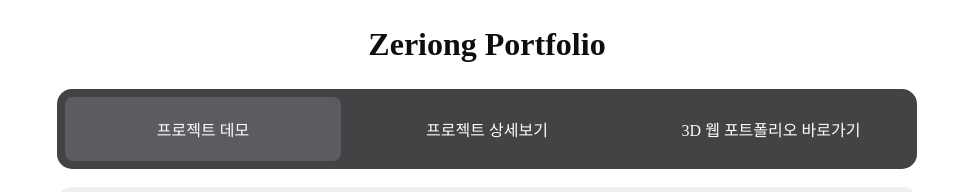
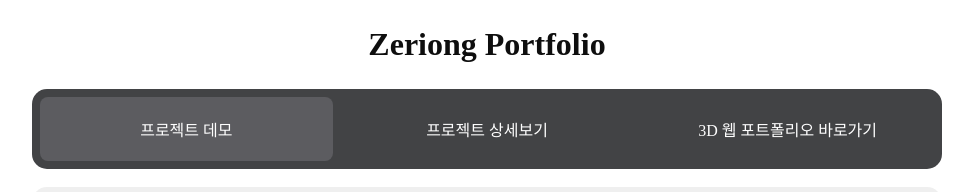
Before and after one commit to zeriong/resume-threejs, a website: page static/pages/portfolio.html in a window 1280 px wide. Shown: the top 192 px of the page, without its empty margins (153-1126 px from the left). Drawn offline with nearby package versions, Linux system fonts and the light colour scheme; files that its build step writes are made by us from their sources; a web font is replaced by a local one.

Commit message:
일반 포트폴리오 페이지 Nav 버튼 pointer 추가, 프로젝트 상세보기 html width 늘려 text 자연스럽게 배치

```diff
--- a/src/style.scss
+++ b/src/style.scss
@@ -1067,7 +1067,7 @@ ul {
 // 포트폴리오 html
 #portfolio {
   width: 100%;
-  max-width: 860px;
+  max-width: 910px;
   display: flex;
   margin: 0 auto 24px;
   flex-direction: column;
@@ -1078,7 +1078,7 @@ ul {
     font-weight: 800;
     color: #0E0E0E;
   }
-  header {
+  nav {
     display: flex;
     border-radius: 15px;
     padding: 8px;
@@ -1089,6 +1089,7 @@ ul {
       &.active {
         background-color: #5c5c60;
       }
+      cursor: pointer;
       text-align: center;
       font-size: 16px;
       width: 50%;
--- a/static/pages/portfolio.html
+++ b/static/pages/portfolio.html
@@ -8,11 +8,11 @@
 </head>
 <body id="portfolio">
 <h1 class="title">Zeriong Portfolio</h1>
-<header>
-    <button id="videoButton" class="active" type="button">프로젝트 데모</button>
-    <button id="detailButton" type="button">프로젝트 상세보기</button>
-    <button id="resumeButton" type="button">3D 웹 포트폴리오 바로가기</button>
-</header>
+<nav>
+    <button id="videoButton" class="active">프로젝트 데모</button>
+    <button id="detailButton">프로젝트 상세보기</button>
+    <button id="resumeButton">3D 웹 포트폴리오 바로가기</button>
+</nav>
 <main>
     <section id="demoSection">
 
@@ -69,8 +69,8 @@
                     width="100%" height="470"
                     src="https://www.youtube.com/embed/NfrrxLI1JGI"
                     allow="accelerometer; autoplay; clipboard-write;
-                    encrypted-media; gyroscope; picture-in-picture" allowfullscreen>
-            </iframe>
+                    encrypted-media; gyroscope; picture-in-picture" allowfullscreen
+            ></iframe>
             <p class="stacks"><span style="font-weight: 600;">사용된 기술 스택:</span> TypeScript, NestJS, TypeORM, JWT, Swagger, MariaDB,
                 React, Openapi Generator, Tailwind CSS, ReactQuery, Zustand, Ubuntu Linux, PM2</p>
         </div>
```
Also changed, not shown: src/style.css, 1 other file.
